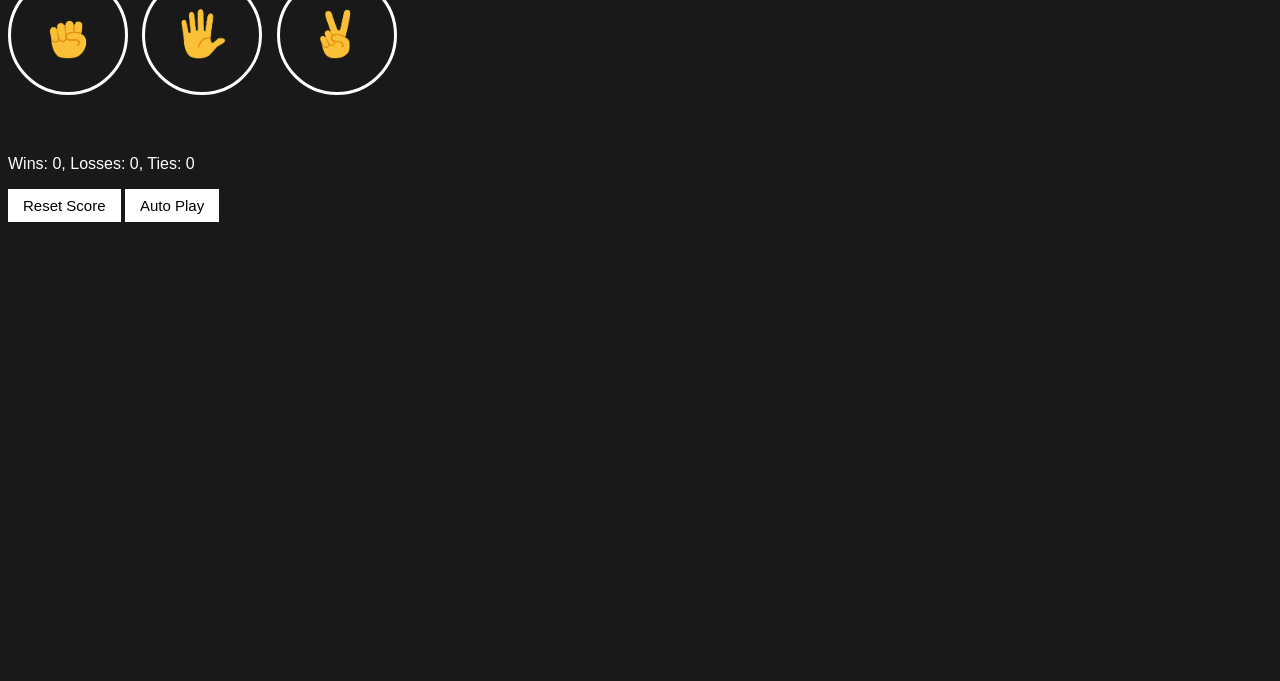
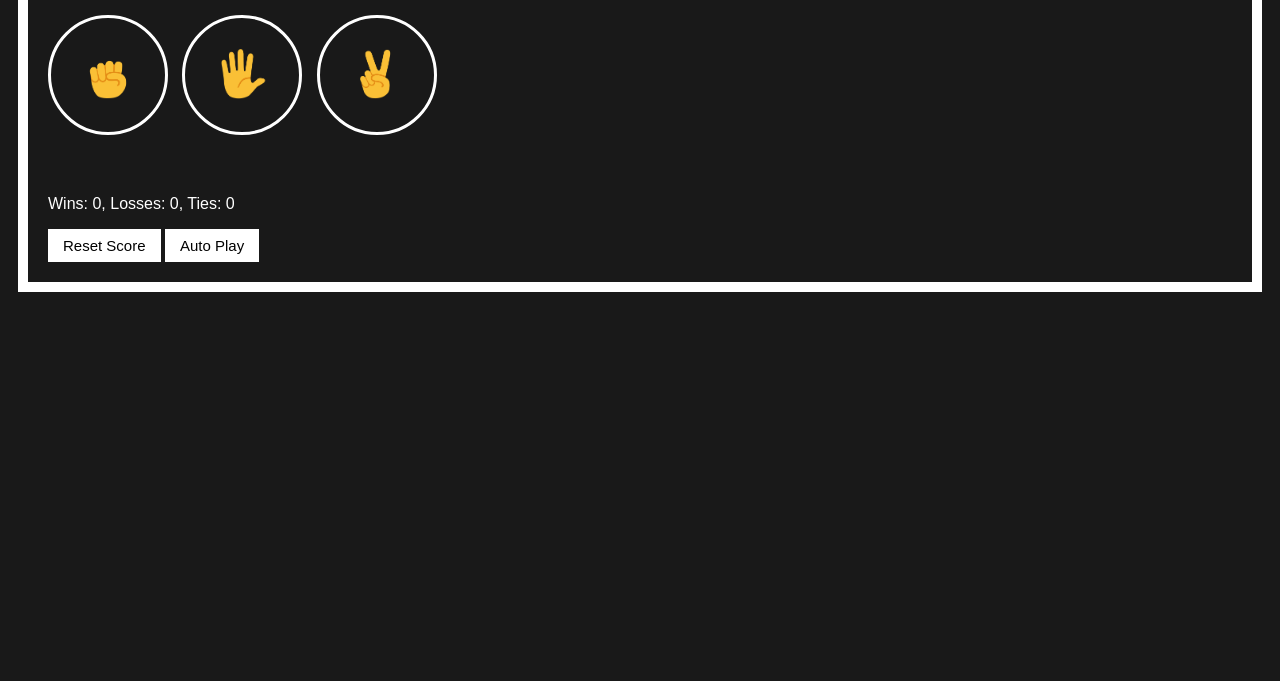
Before and after one commit to MazenEssam02/Rock-Paper-Scissors, a plain HTML site: page index.html in a window 1280 px wide. Shown: the part 119-800 px from the top of the page. Drawn offline with Linux system fonts and the light colour scheme.

Commit message:
Update style.css

```diff
--- a/style.css
+++ b/style.css
@@ -3,7 +3,12 @@ body {
   color: white;
   font-family: Arial;
 }
-
+.frame{
+  min-width: 250px;
+  margin: 10px;
+  padding: 20px;
+  border: 10px white solid;
+}
 .title {
   font-size: 30px;
   font-weight: bold;
```
